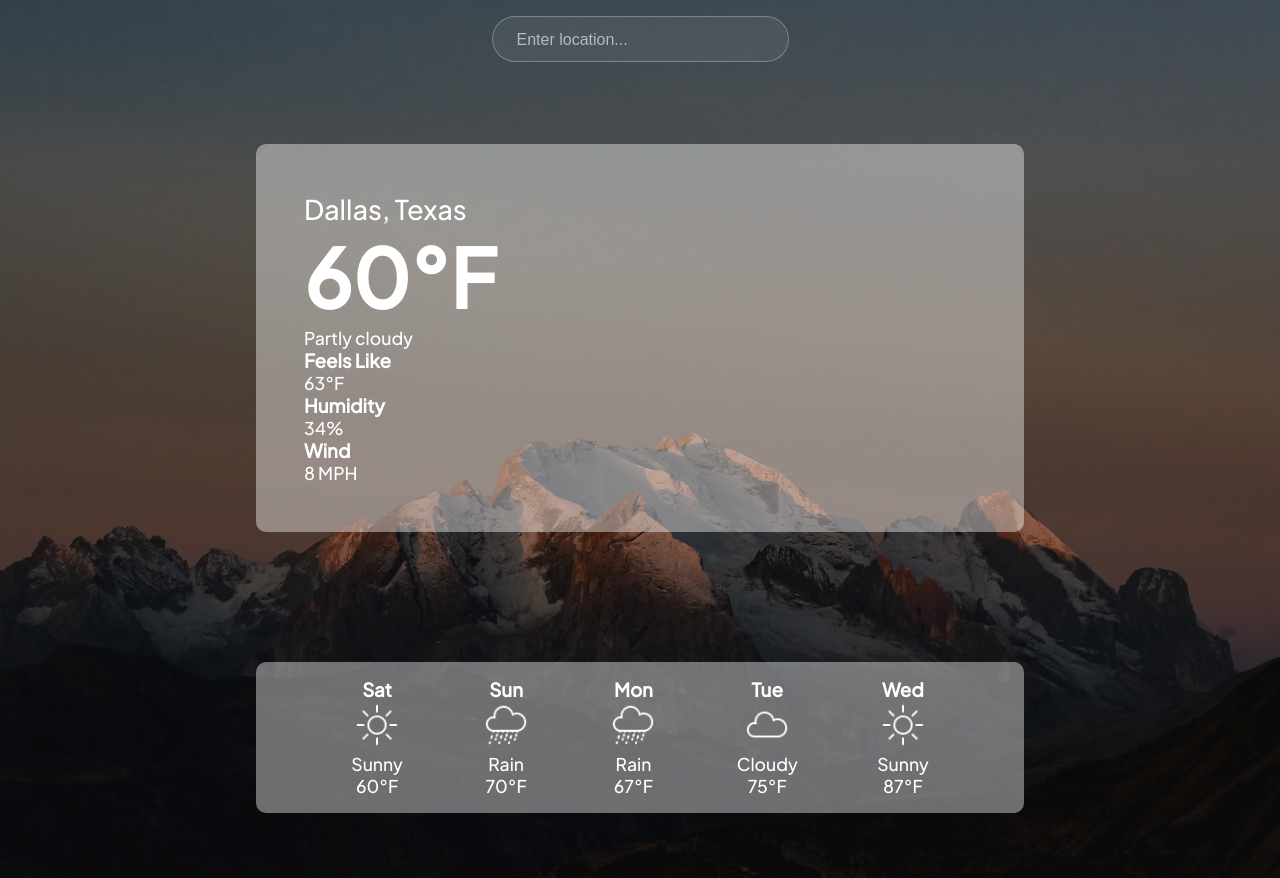
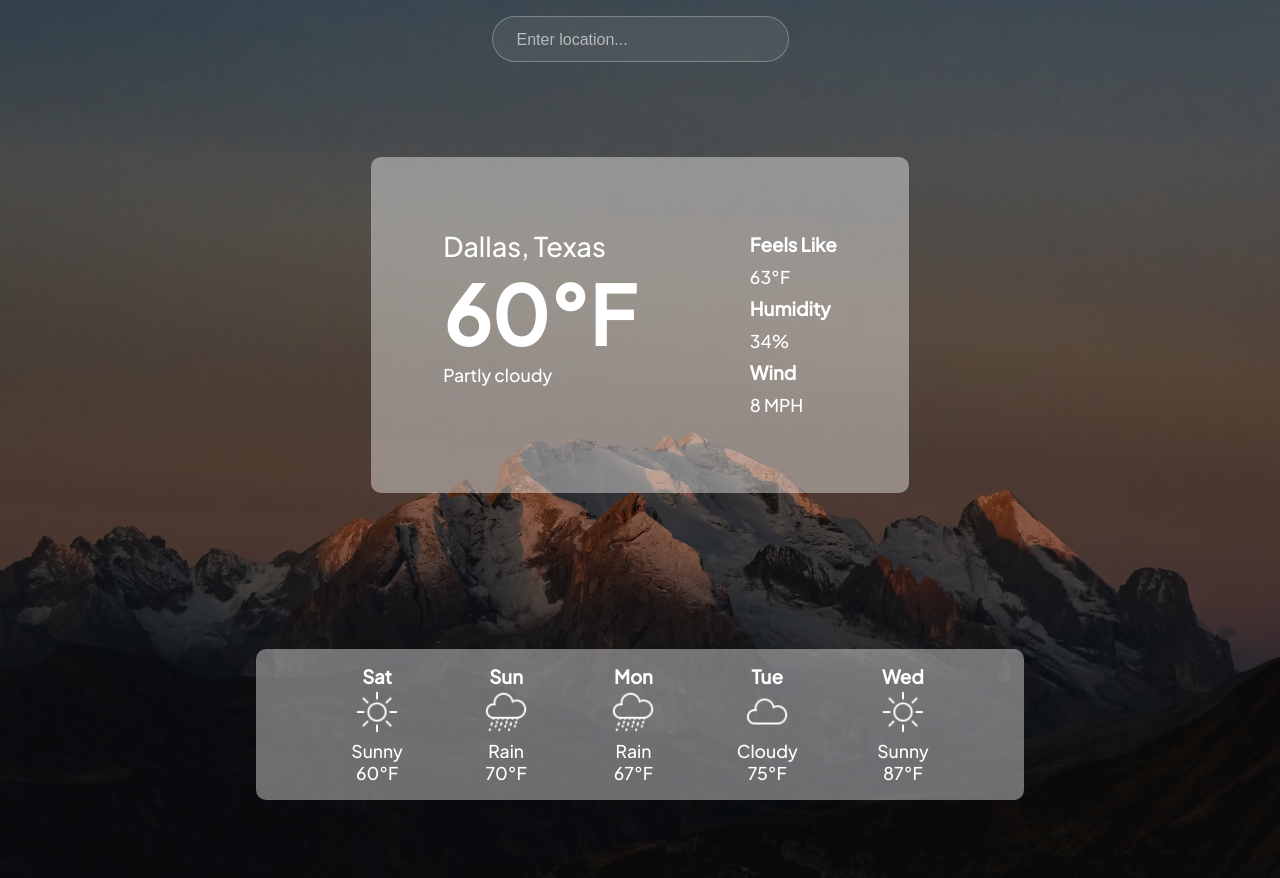
Before and after one commit to chynapb/my-weather, a React (Create React App) app: page / in a window 1280 px wide. Built offline with nearby package versions, Linux system fonts and the light colour scheme.

Commit message:
Reworked layout

```diff
--- a/src/App.css
+++ b/src/App.css
@@ -68,10 +68,11 @@ input:hover {
 }
 
 .current {
+  display: flex;
   margin: 1rem auto;
-  width: 100%;
+  width: 70%;
   margin: 1rem auto;
-  padding: 3rem;
+  padding: 4.5rem;
   border-radius: 10px;
   background-color: rgba(255, 255, 255, 0.404);
 }
@@ -91,6 +92,19 @@ input:hover {
   font-size: 1.7rem;
 }
 
+.left {
+  flex: 1;
+}
+
+.right {
+  flex: -1;
+  display: flex;
+  flex-direction: column;
+  align-items: flex-start;
+  text-align: left;
+  line-height: 2rem;
+}
+
 p {
   font-size: 1.1rem;
 }
--- a/src/components/Current.js
+++ b/src/components/Current.js
@@ -1,27 +1,31 @@
 export const Current = () => {
   return (
     <div className='current'>
+      <div className='left'>
         <div className='city'>
           <p>Dallas, Texas</p>
         </div>
-      <div className='temp'>
+        <div>
           <h1>60°F</h1>
         </div>
-      <div className='description'>
+        <div>
           <p>Partly cloudy</p>
         </div>
-      <div className='feels'>
+      </div>
+      <div className='right'>
+        <div>
           <h3>Feels Like</h3>
           <p>63°F</p>
         </div>
-      <div className='humidity'>
+        <div>
           <h3>Humidity</h3>
           <p>34%</p>
         </div>
-      <div className='wind'>
+        <div>
           <h3>Wind</h3>
           <p>8 MPH</p>
         </div>
       </div>
+    </div>
   );
 };
```
Lines whose indentation alone changed are shown as unchanged.
